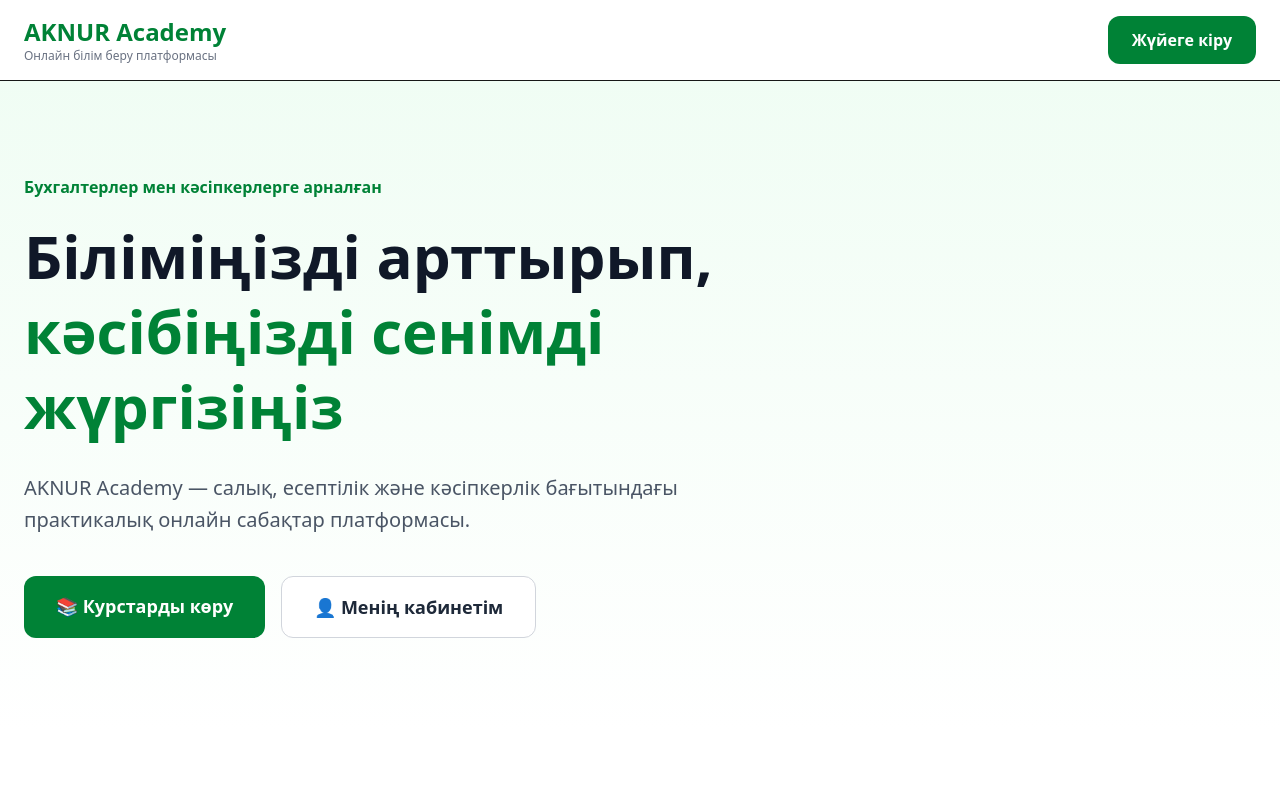
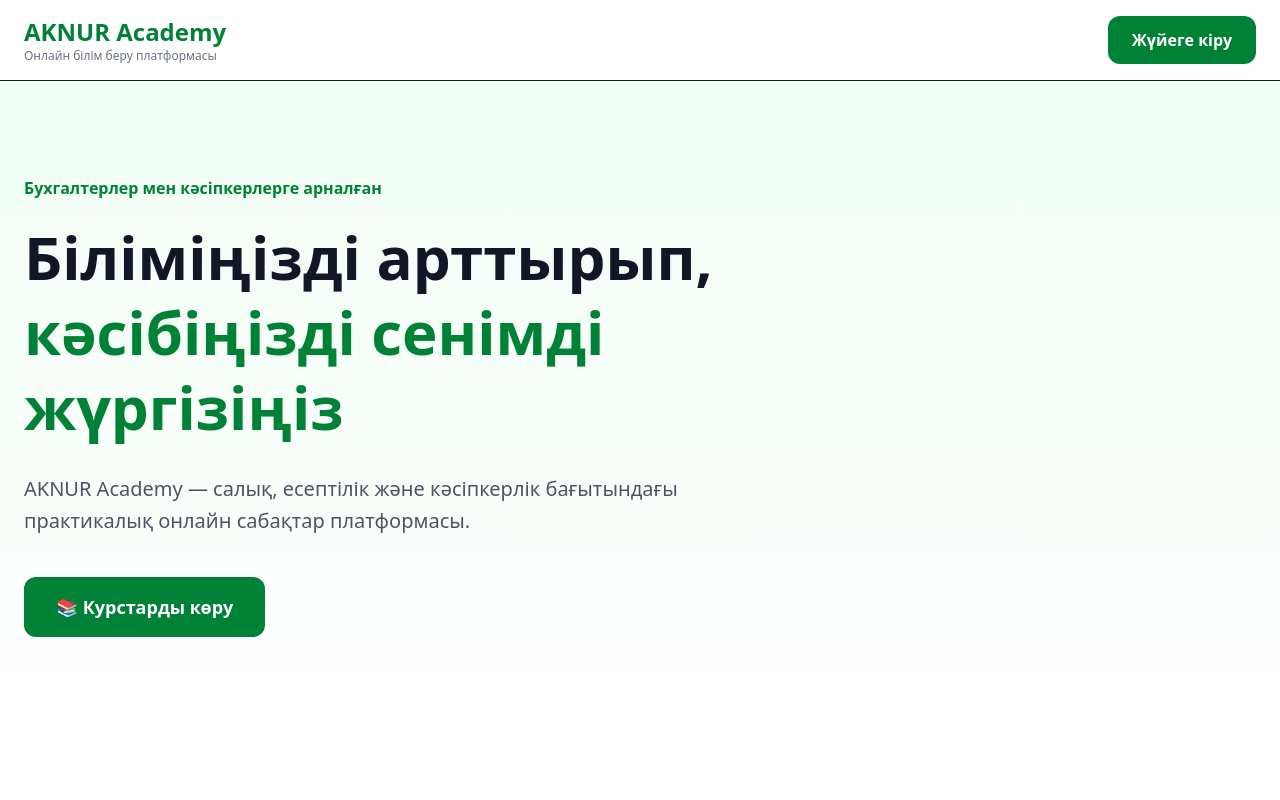
Before and after one commit to aknuracademy/aknur-academy, a Next.js app: page / in a window 1280 px wide. Shown: the top 800 px of the page. Built offline with nearby package versions, Linux system fonts and the light colour scheme; no server answers; the database is empty.

Commit message:
Remove duplicate student cabinet button

```diff
--- a/app/page.tsx
+++ b/app/page.tsx
@@ -66,12 +66,6 @@
                 📚 Курстарды көру
               </a>
 
-              <Link
-                href="/login"
-                className="rounded-xl border border-gray-300 bg-white px-8 py-4 text-lg font-bold text-gray-800 transition hover:bg-gray-50"
-              >
-                👤 Менің кабинетім
-              </Link>
             </div>
           </div>
         </div>
```
